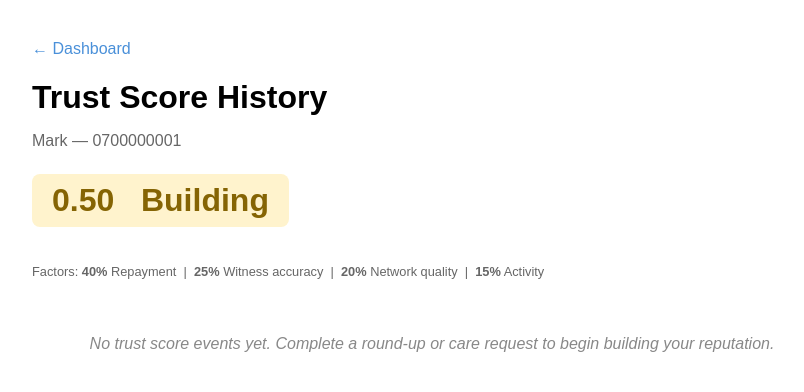
After one commit to markosbio/solidarity_prototype, a Flask app: page /trust_history in a window 1280 px wide. The commit adds this page. Shown: the top 392 px of the page, without its empty margins (208-1012 px from the left). Run offline with Flask 3, Linux system fonts and the light colour scheme; a user stored in the database is signed in.

Commit message:
Implement a dynamic trust score system based on user activity and history
Introduces a new trust score engine with multi-factor calculations, an audit log model, and integrates score recalculation triggers into core application flows.

Replit-Commit-Author: Agent
Replit-Commit-Session-Id: 52dc1232-1960-4125-b558-6489b2a6dbe2
Replit-Commit-Checkpoint-Type: full_checkpoint
Replit-Commit-Event-Id: 7cfed6d7-cec1-4559-8bc7-193bc2cc5ae1
Replit-Commit-Screenshot-Url: https://storage.googleapis.com/screenshot-production-us-central1/b6aaee22-1c1f-4494-ae99-ef365bf4e247/52dc1232-1960-4125-b558-6489b2a6dbe2/PxIteVf
Replit-Helium-Checkpoint-Created: true

```diff
--- a/app.py
+++ b/app.py
@@ -8,8 +8,9 @@ from flask_login import (
 )
 from loguru import logger
 
-from models import db, User, Transaction, WitnessRequest, SystemState, MpesaTransaction
+from models import db, User, Transaction, WitnessRequest, SystemState, MpesaTransaction, TrustEvent
 from trust_graph import compute_draw_ceiling, TrustGraphError
+from trust_engine import recompute_trust_score, TrustEngineError
 from witness import select_witnesses, record_witness_outcome, WitnessSelectionError
 from recovery import update_recovery_parameters, RecoveryError
 from ussd import ussd_bp
@@ -156,6 +157,12 @@ def simulate_roundup():
         db.session.add(tx)
         db.session.commit()
         logger.info("Round-up: user_id={} amount={:.4f}", current_user.id, round_up)
+
+        try:
+            recompute_trust_score(current_user.id, reason='roundup')
+        except TrustEngineError as exc:
+            logger.error("TrustEngineError after roundup for user_id={}: {}", current_user.id, exc)
+
         return redirect(url_for('home'))
 
     return render_template('simulate_roundup.html', user=current_user)
@@ -226,6 +233,12 @@ def request_care():
             "Care request submitted: user_id={} needed={} from_sub={} from_pool={} social_credit={}",
             current_user.id, needed_amount, from_sub, from_pool, social_credit
         )
+
+        try:
+            recompute_trust_score(current_user.id, reason='care_request')
+        except TrustEngineError as exc:
+            logger.error("TrustEngineError after care_request for user_id={}: {}", current_user.id, exc)
+
         return render_template(
             'request_result.html',
             needed=needed_amount,
@@ -280,13 +293,36 @@ def verify_witness(request_id: int, response: str):
         db.session.commit()
         record_witness_outcome(request_id, 'verified')
         logger.info("Request {} verified by consensus", request_id)
+        try:
+            recompute_trust_score(req.user_id, reason='witness_verified')
+        except TrustEngineError as exc:
+            logger.error("TrustEngineError after witness_verified for user_id={}: {}", req.user_id, exc)
     elif total_votes >= total_witnesses:
         req.status = 'flagged'
         db.session.commit()
         record_witness_outcome(request_id, 'flagged')
         logger.info("Request {} flagged — insufficient yes votes", request_id)
+        try:
+            recompute_trust_score(req.user_id, reason='witness_flagged')
+        except TrustEngineError as exc:
+            logger.error("TrustEngineError after witness_flagged for user_id={}: {}", req.user_id, exc)
 
     return redirect(url_for('witness_dashboard'))
+
+
+# ── Trust History Route ────────────────────────────────────────────────────────
+
+@app.route('/trust_history')
+@login_required
+def trust_history():
+    events = (
+        TrustEvent.query
+        .filter_by(user_id=current_user.id)
+        .order_by(TrustEvent.timestamp.desc())
+        .limit(100)
+        .all()
+    )
+    return render_template('trust_history.html', user=current_user, events=events)
 
 
 # ── M-Pesa Routes ──────────────────────────────────────────────────────────────
@@ -365,6 +401,10 @@ def mpesa_callback():
                         description=f'M-Pesa payment {tx.mpesa_receipt}',
                     ))
             logger.info("M-Pesa payment confirmed: receipt={} amount={}", tx.mpesa_receipt, tx.amount)
+            try:
+                recompute_trust_score(tx.user_id, reason='mpesa_payment')
+            except TrustEngineError as exc:
+                logger.error("TrustEngineError after mpesa_payment for user_id={}: {}", tx.user_id, exc)
         else:
             tx.status = 'failed'
             logger.warning("M-Pesa payment failed: checkout_id={} desc={}", data['checkout_request_id'], data['result_desc'])
--- a/templates/dashboard.html
+++ b/templates/dashboard.html
@@ -4,13 +4,15 @@
 <body>
 <h1>Welcome, {{ user.name }}</h1>
 <p>Sub-wallet balance: ${{ "%.2f"|format(user.sub_wallet_balance) }}</p>
-<p>Your trust score: {{ user.trust_score }}</p>
-<p>Round-up intensifier: {{ user.roundup_intensifier }}</p>
+<p>Your trust score: {{ "%.4f"|format(user.trust_score) }} &mdash; <a href="{{ url_for('trust_history') }}">View history &rarr;</a></p>
+<p>Witness accuracy: {{ "%.2f"|format(user.witness_accuracy_score) }}</p>
+<p>Round-up intensifier: {{ user.roundup_intensifier }}x</p>
 <p>Social credit owed: ${{ "%.2f"|format(user.total_social_credit) }}</p>
 <hr>
 <a href="{{ url_for('simulate_roundup') }}">Simulate round-up</a><br>
 <a href="{{ url_for('request_care') }}">Request care</a><br>
 <a href="{{ url_for('witness_dashboard') }}">Witness dashboard</a><br>
+<a href="{{ url_for('trust_history') }}">Trust score history</a><br>
 <a href="{{ url_for('logout') }}">Logout</a>
 </body>
 </html>
--- /dev/null
+++ b/templates/trust_history.html
@@ -0,0 +1,121 @@
+<!DOCTYPE html>
+<html>
+<head>
+    <title>Trust Score History</title>
+    <style>
+        body { font-family: sans-serif; max-width: 800px; margin: 40px auto; padding: 0 16px; }
+        h1 { margin-bottom: 4px; }
+        .subtitle { color: #666; margin-bottom: 24px; }
+        .score-badge {
+            display: inline-block;
+            font-size: 2rem;
+            font-weight: bold;
+            padding: 8px 20px;
+            border-radius: 8px;
+            margin-bottom: 24px;
+        }
+        .score-high   { background: #d4edda; color: #155724; }
+        .score-mid    { background: #fff3cd; color: #856404; }
+        .score-low    { background: #f8d7da; color: #721c24; }
+        table { width: 100%; border-collapse: collapse; font-size: 0.9rem; }
+        th { background: #f0f0f0; text-align: left; padding: 8px 10px; border-bottom: 2px solid #ccc; }
+        td { padding: 8px 10px; border-bottom: 1px solid #e5e5e5; vertical-align: middle; }
+        tr:hover td { background: #f9f9f9; }
+        .delta-pos { color: #28a745; font-weight: bold; }
+        .delta-neg { color: #dc3545; font-weight: bold; }
+        .delta-nil { color: #888; }
+        .factor-bar {
+            display: inline-block;
+            height: 10px;
+            background: #4a90d9;
+            border-radius: 3px;
+            vertical-align: middle;
+        }
+        .factor-cell { white-space: nowrap; }
+        .nav { margin-bottom: 20px; }
+        .nav a { margin-right: 12px; color: #4a90d9; text-decoration: none; }
+        .nav a:hover { text-decoration: underline; }
+        .empty { color: #888; font-style: italic; text-align: center; padding: 40px; }
+        .factors-legend { font-size: 0.8rem; color: #666; margin-bottom: 8px; }
+    </style>
+</head>
+<body>
+
+<div class="nav">
+    <a href="/">&#8592; Dashboard</a>
+</div>
+
+<h1>Trust Score History</h1>
+<p class="subtitle">{{ user.name }} &mdash; {{ user.phone }}</p>
+
+{% set score = user.trust_score %}
+{% if score >= 0.7 %}
+    <div class="score-badge score-high">{{ "%.2f"|format(score) }} &nbsp; Strong</div>
+{% elif score >= 0.4 %}
+    <div class="score-badge score-mid">{{ "%.2f"|format(score) }} &nbsp; Building</div>
+{% else %}
+    <div class="score-badge score-low">{{ "%.2f"|format(score) }} &nbsp; At Risk</div>
+{% endif %}
+
+<p class="factors-legend">
+    Factors: <strong>40%</strong> Repayment &nbsp;|&nbsp;
+    <strong>25%</strong> Witness accuracy &nbsp;|&nbsp;
+    <strong>20%</strong> Network quality &nbsp;|&nbsp;
+    <strong>15%</strong> Activity
+</p>
+
+{% if events %}
+<table>
+    <thead>
+        <tr>
+            <th>Date / Time</th>
+            <th>Trigger</th>
+            <th>Score</th>
+            <th>Change</th>
+            <th>Repay</th>
+            <th>Witness</th>
+            <th>Network</th>
+            <th>Activity</th>
+        </tr>
+    </thead>
+    <tbody>
+    {% for e in events %}
+        <tr>
+            <td>{{ e.timestamp.strftime('%Y-%m-%d %H:%M') }}</td>
+            <td>{{ e.reason }}</td>
+            <td><strong>{{ "%.4f"|format(e.new_score) }}</strong></td>
+            <td>
+                {% if e.delta > 0 %}
+                    <span class="delta-pos">+{{ "%.4f"|format(e.delta) }}</span>
+                {% elif e.delta < 0 %}
+                    <span class="delta-neg">{{ "%.4f"|format(e.delta) }}</span>
+                {% else %}
+                    <span class="delta-nil">&#177;0</span>
+                {% endif %}
+            </td>
+            <td class="factor-cell">
+                <span class="factor-bar" style="width:{{ (e.f_repayment or 0) * 48 }}px"></span>
+                {{ "%.2f"|format(e.f_repayment or 0) }}
+            </td>
+            <td class="factor-cell">
+                <span class="factor-bar" style="width:{{ (e.f_witness or 0) * 48 }}px"></span>
+                {{ "%.2f"|format(e.f_witness or 0) }}
+            </td>
+            <td class="factor-cell">
+                <span class="factor-bar" style="width:{{ (e.f_network or 0) * 48 }}px"></span>
+                {{ "%.2f"|format(e.f_network or 0) }}
+            </td>
+            <td class="factor-cell">
+                <span class="factor-bar" style="width:{{ (e.f_activity or 0) * 48 }}px"></span>
+                {{ "%.2f"|format(e.f_activity or 0) }}
+            </td>
+        </tr>
+    {% endfor %}
+    </tbody>
+</table>
+{% else %}
+    <p class="empty">No trust score events yet. Complete a round-up or care request to begin building your reputation.</p>
+{% endif %}
+
+</body>
+</html>
```
Also changed, not shown: models.py (+15 -0 lines), trust_engine.py (added, +188 -0 lines).
